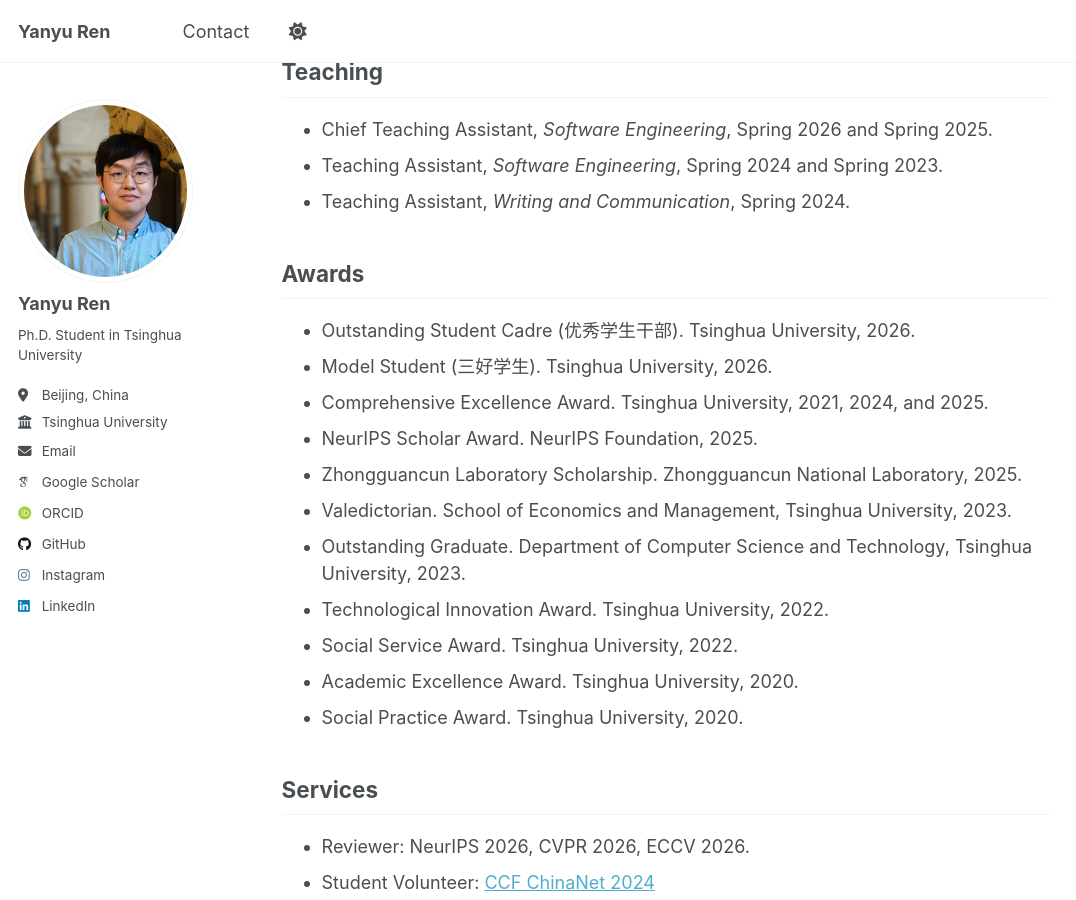
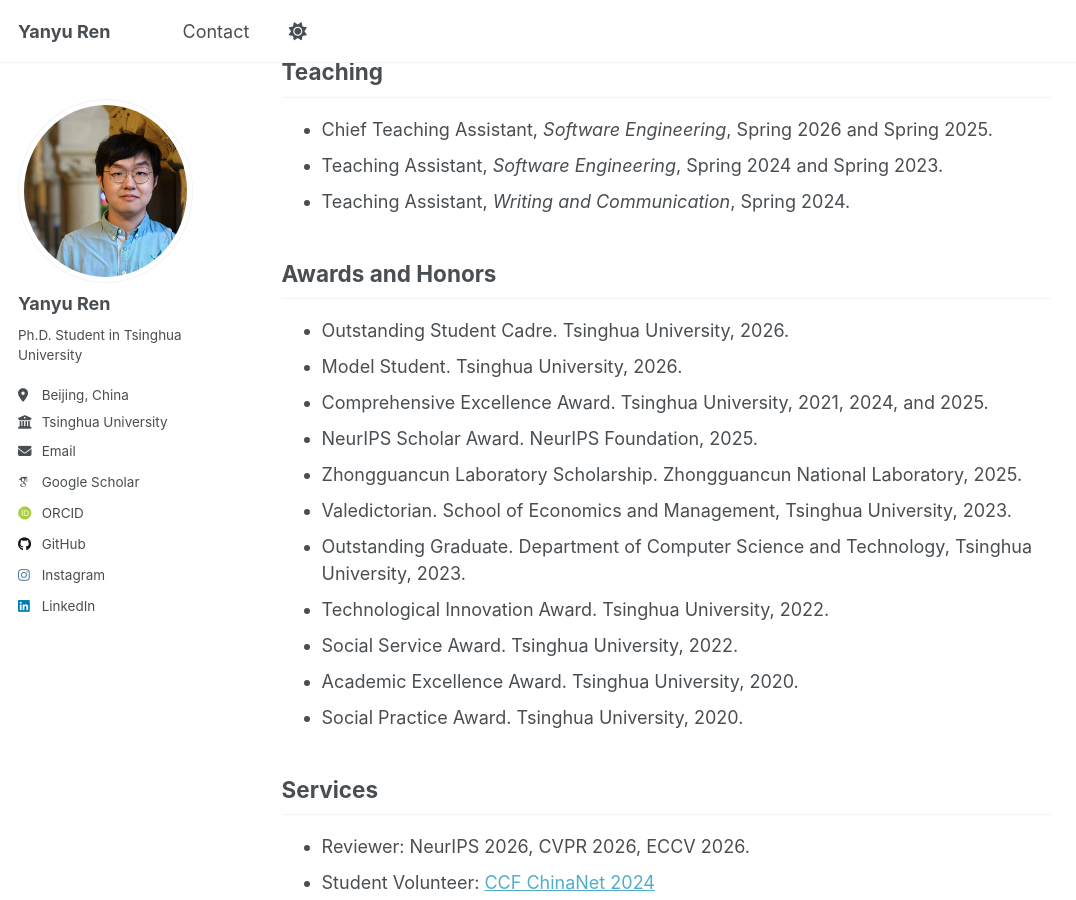
Before and after one commit to robinren03/robinren03.github.io, a Jekyll site: the page built from _pages/about.md, in a window 1280 px wide and 900 px high, scrolled down 2397 px. Shown: the whole window, without its empty margins (0-1076 px from the left). Built offline with Jekyll 4.4.1, drawn with Linux system fonts in a browser that asks for light colours; some web fonts are replaced; a script that is not in the unit is left out.

Commit message:
Update awards section formatting and titles

```diff
--- a/_pages/about.md
+++ b/_pages/about.md
@@ -75,10 +75,10 @@
 - Teaching Assistant, _Software Engineering_, Spring 2024 and Spring 2023.
 - Teaching Assistant, _Writing and Communication_, Spring 2024.
 
-Awards
+Awards and Honors
 -----
-- Outstanding Student Cadre (优秀学生干部). Tsinghua University, 2026.
-- Model Student (三好学生). Tsinghua University, 2026.
+- Outstanding Student Cadre. Tsinghua University, 2026.
+- Model Student. Tsinghua University, 2026.
 - Comprehensive Excellence Award. Tsinghua University, 2021, 2024, and 2025.
 - NeurIPS Scholar Award. NeurIPS Foundation, 2025.
 - Zhongguancun Laboratory Scholarship. Zhongguancun National Laboratory, 2025.
```
